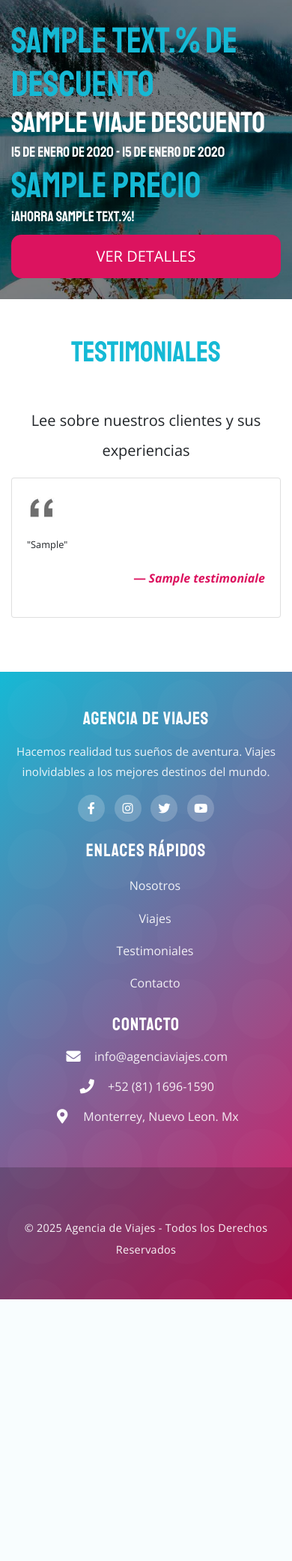
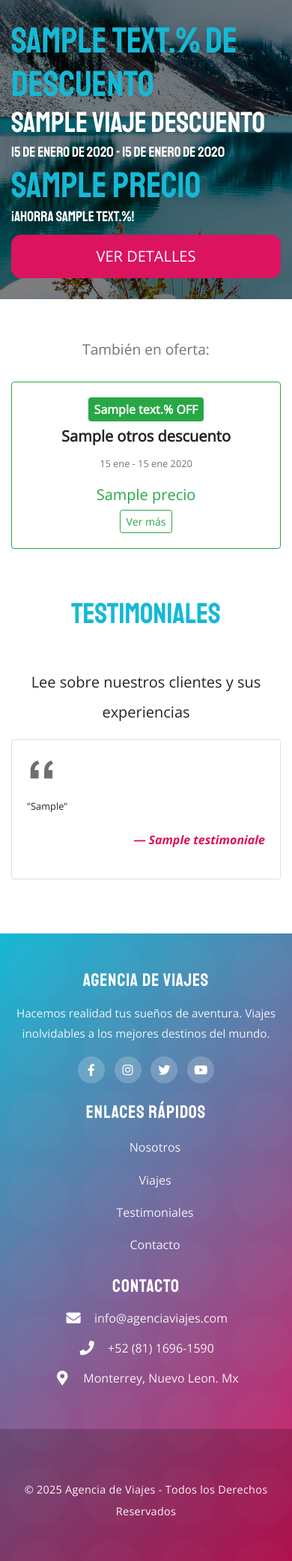
Before and after one commit to ahgarcia/agencia_deployment, a Node server app: template server/views/index/index.pug in a window 390 px wide. Shown: the part 2702-4784 px from the top of the page at 75% size. Before the commit the page ends 4435 px from the top, so only its background shows below. Run offline with Node 20, Linux system fonts and the light colour scheme; tables that the repository leaves empty hold one stand-in row (values such as "Sample post"); the template is opened without the code that fills it: values that come from a table or form of the project are taken from there, most other values are stand-ins (such as "Sample title", 1, 10 or a date in 2020); grey boxes marked "Sample" are stand-in pictures; some libraries are stand-ins or nearby versions.

Commit message:
Implementar sistema híbrido de descuentos: principal + secundarios
- Modificar controlador para buscar hasta 4 viajes con descuento (1 principal + 3 secundarios)
- Separar descuento principal (mayor porcentaje) de descuentos secundarios
- Agregar sección de mini-cards para mostrar descuentos secundarios
- Mini-cards con diseño responsivo (col-md-4) y estilo Bootstrap
- Mostrar badge con porcentaje, título, fechas abreviadas y precio
- Mantener descuento principal con diseño original de cupón
- Sistema condicional: solo muestra secundarios si existen

```diff
--- a/server/views/index/index.pug
+++ b/server/views/index/index.pug
@@ -52,6 +52,20 @@ block contenido
                             p ¡Ahorra #{viajeDescuento.descuento_porcentaje}%!
                             a.btn.btn-success.btn-lg(href=`/viajes/${viajeDescuento.id}` aria-label=`Ver detalles de ${viajeDescuento.titulo}`) Ver Detalles
 
+    if otrosDescuentos && otrosDescuentos.length > 0
+        .container.my-5
+            p.text-center.text-muted.mb-4 También en oferta:
+            .row
+                each viaje in otrosDescuentos
+                    .col-md-4.mb-3
+                        .card.border-success.h-100
+                            .card-body.text-center
+                                span.badge.badge-success.mb-2.p-2(style="font-size: 1rem;") #{viaje.descuento_porcentaje}% OFF
+                                h5.card-title.font-weight-bold= viaje.titulo
+                                p.text-muted.small #{new Date(viaje.fecha_ida).toLocaleDateString('es-MX', { day: 'numeric', month: 'short' })} - #{new Date(viaje.fecha_vuelta).toLocaleDateString('es-MX', { day: 'numeric', month: 'short', year: 'numeric' })}
+                                p.card-text.h5.text-success= viaje.precio
+                                a.btn.btn-outline-success.btn-sm(href=`/viajes/${viaje.id}` aria-label=`Ver más sobre ${viaje.titulo}`) Ver más
+
     .container
         h2.text-center.my-5 Testimoniales
         include ../layout/partials/testimoniales
```
Also changed, not shown: server/controllers/homeController.js (+21 -8 lines).
